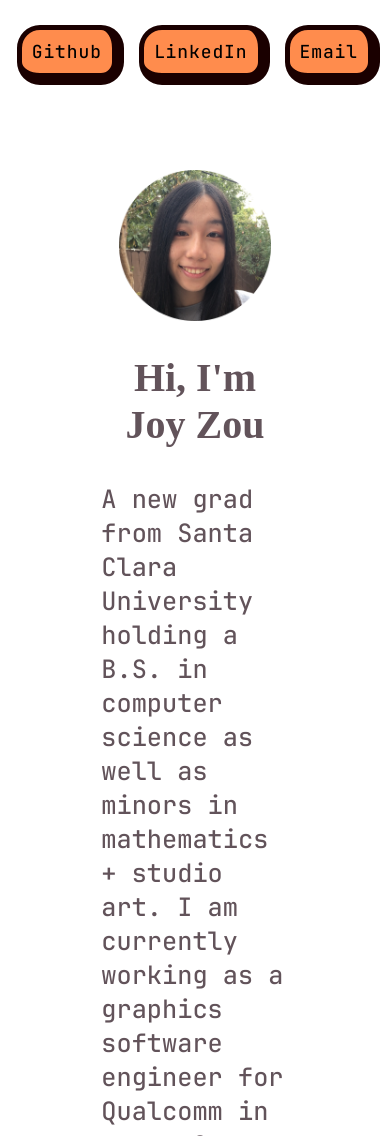
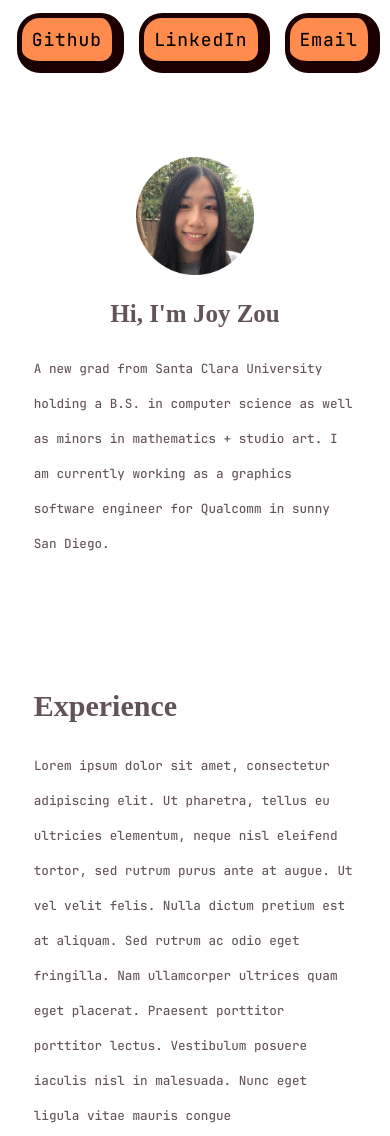
Before and after one commit to hoyitsjoie/hoyitsjoie.github.io, a plain HTML site: page index.html in a window 390 px wide. Shown: the top 1136 px of the page. Drawn offline with Linux system fonts and the light colour scheme; a web font is replaced by a local one.

Commit message:
updated small viewport, added css comments

```diff
--- a/assets/styles.css
+++ b/assets/styles.css
@@ -1,5 +1,5 @@
+/*FONTS*/
 @import url('https://fonts.googleapis.com/css2?family=Gluten&display=swap');
-
 @font-face{
   font-family: 'JetBrainsMono';
   src: url('fonts/JetBrainsMono-Medium.woff2') format('woff2'),
@@ -9,21 +9,18 @@
   font-style: normal;
 }
 
+
+/*VIEWPORT*/
 .content{
 }
-
 /* Media query for viewport width less than 600px */
 @media screen and (max-width: 700px) {
 	.content {
-		margin-left: 12vh;
-		margin-right: 12vh;
+		margin-left: 4vh;
+		margin-right: 4vh;
 		margin-top: 10vh;
 	}
-	#heading1{
-		font-size: 20px;
-	}
 }
-
 /* Media query for viewport width between 600px and 1200px */
 @media screen and (min-width: 700px) and (max-width: 1100px) {
 	.content {
@@ -32,7 +29,6 @@
 		margin-top: 10vh;
 	}
 }
-
 /* Media query for viewport width greater than 1200px */
 @media screen and (min-width: 1100px) {
 	.content {
@@ -42,6 +38,8 @@
 	}
 }
 
+
+/*BODY & MAIN*/
 body{
 	font-family: 'JetBrainsMono';
 	color: #62535A;
@@ -51,59 +49,26 @@ body{
 	overflow: visible;
 	margin: 0;
 }
+@media screen and (max-width: 700px) {
+	body{
+		font-size: 1.5vh;;
 
+	}
+}
 #main{
+	line-height: 35px;
 }
 
+
+
+/*BUTTONS*/
 .buttonContainer{
 	display: flex;
 	justify-content: flex-end;
 }
-
-#one{
-	margin-bottom: 15vh;
-	width: 100%
-}
-
-img{
-  display: block;
-  margin-left: auto;
-  margin-right: auto;
-  width: 18vh;
-}
-
-#heading1{
-	font-family: 'Gluten';
-	font-size: 50px;
-	color: #62535A;
-	text-align: center;
-}
-
-@media screen and (max-width: 700px) {
-	#heading1{
-		font-size: 40px;
-	}
-}
-
-p{
-	text-align: left;
-}
-
-#two{
-	margin-bottom: 15vh;
-}
-
-#heading2{
-	font-family: 'Gluten';
-	font-size: 50px;
-	color: #62535A;
-	text-align: left;
-}
-
 ul{
 	align-content: right;
 }
-
 #button{
 	box-sizing: border-box;
 	font-family: 'JetBrainsMono';
@@ -122,11 +87,67 @@ ul{
   	text-decoration: none;
   	display: inline-block;
 }
-
 #button:hover {
 	background-color: #43AFFD; /* change the background color on hover */
 	color: black; /* change the text color on hover */
 }
+
+
+/*CONTENT*/
+#section_one{
+	margin-bottom: 15vh;
+	width: 100%
+}
+
+img{
+  display: block;
+  margin-left: auto;
+  margin-right: auto;
+  width: 18vh;
+}
+@media screen and (max-width: 700px) {
+	img{
+		width: 14vh;
+	}
+}
+
+#heading1{
+	font-family: 'Gluten';
+	font-size: 50px;
+	color: #62535A;
+	text-align: center;
+}
+@media screen and (max-width: 700px) {
+	#heading1{
+		font-size: 25px;
+	}
+}
+
+p{
+	text-align: left;
+}
+
+#section_two{
+	margin-bottom: 15vh;
+}
+
+#heading2{
+	font-family: 'Gluten';
+	font-size: 50px;
+	color: #62535A;
+	text-align: left;
+}
+@media screen and (max-width: 700px) {
+	#heading2{
+		font-size: 30px;
+	}
+}
+
+
+
+
+
+
 
 /*
 	<ul>
--- a/index.html
+++ b/index.html
@@ -11,12 +11,12 @@
 
 <body>
 	<ul class="buttonContainer">
-		<a href="https://github.com/" id="button">Github</a>
+		<a href="https://github.com/hoyitsjoie" id="button">Github</a>
 		<a href="https://www.linkedin.com/in/joylzou/" id="button">LinkedIn</a>
-		<a href="joyzou1@gmail.com" id="button">Email</a>
+		<a href="mailto:joyzou1@gmail.com" id="button">Email</a>
 	</ul>
 	<div id="main" class="content">
-		<section id="one">
+		<section id="section_one">
 			<header>
 				<img src="assets/pfp.png" alt="pfp">
 				<h2 id="heading1"> Hi, I'm Joy Zou </h2>
@@ -25,12 +25,10 @@
 				A new grad from Santa Clara University holding a B.S. in computer science as well as minors in mathematics + studio art. I am currently working as a graphics software engineer for Qualcomm in sunny San Diego.
 			</p>
 		</section>
-		<section id="two">
-			<header>
-				<h2 id="heading2">
-					Experience
-				</h2>
-			</header>
+		<section id="section_two">
+			<h2 id="heading2">
+				Experience
+			</h2>
 			<p>
 				Lorem ipsum dolor sit amet, consectetur adipiscing elit. Ut pharetra, tellus eu ultricies elementum, neque nisl eleifend tortor, sed rutrum purus ante at augue. Ut vel velit felis. Nulla dictum pretium est at aliquam. Sed rutrum ac odio eget fringilla. Nam ullamcorper ultrices quam eget placerat. Praesent porttitor porttitor lectus. Vestibulum posuere iaculis nisl in malesuada. Nunc eget ligula vitae mauris congue
 			</p>
```
